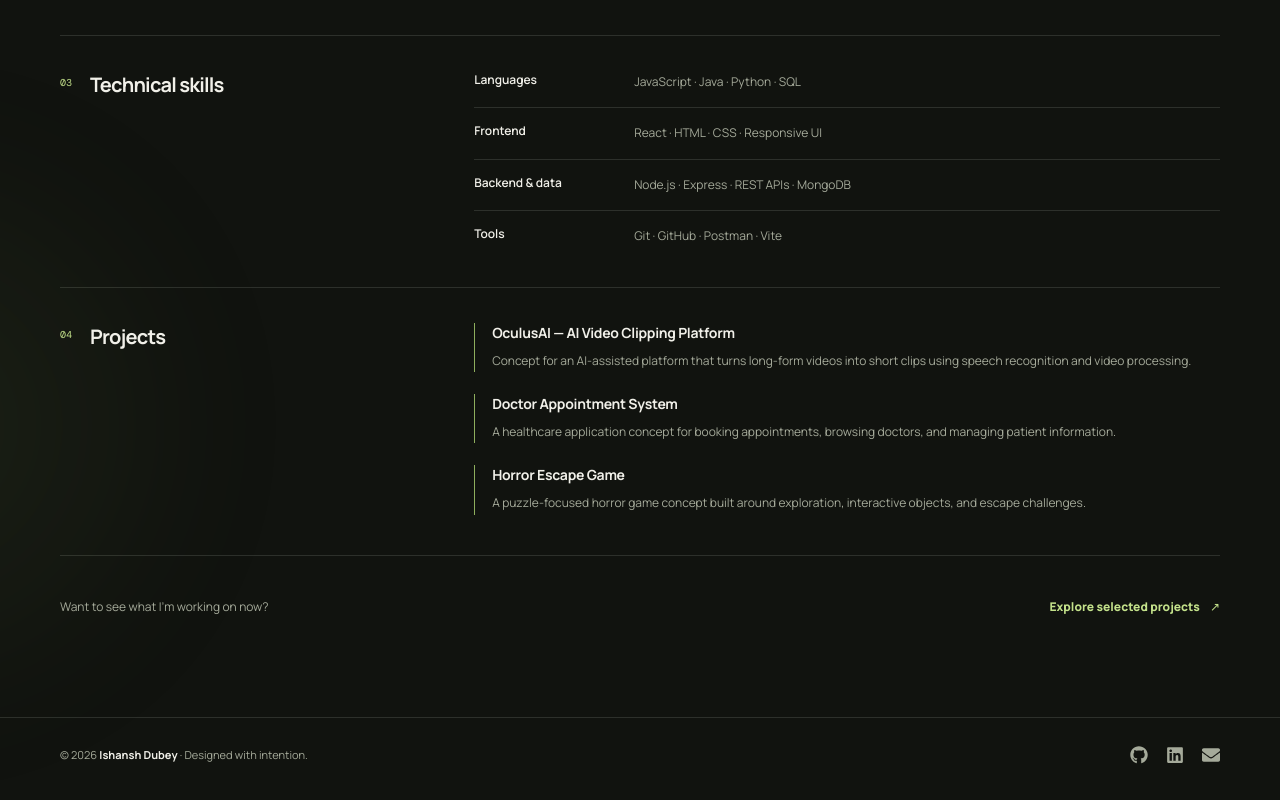
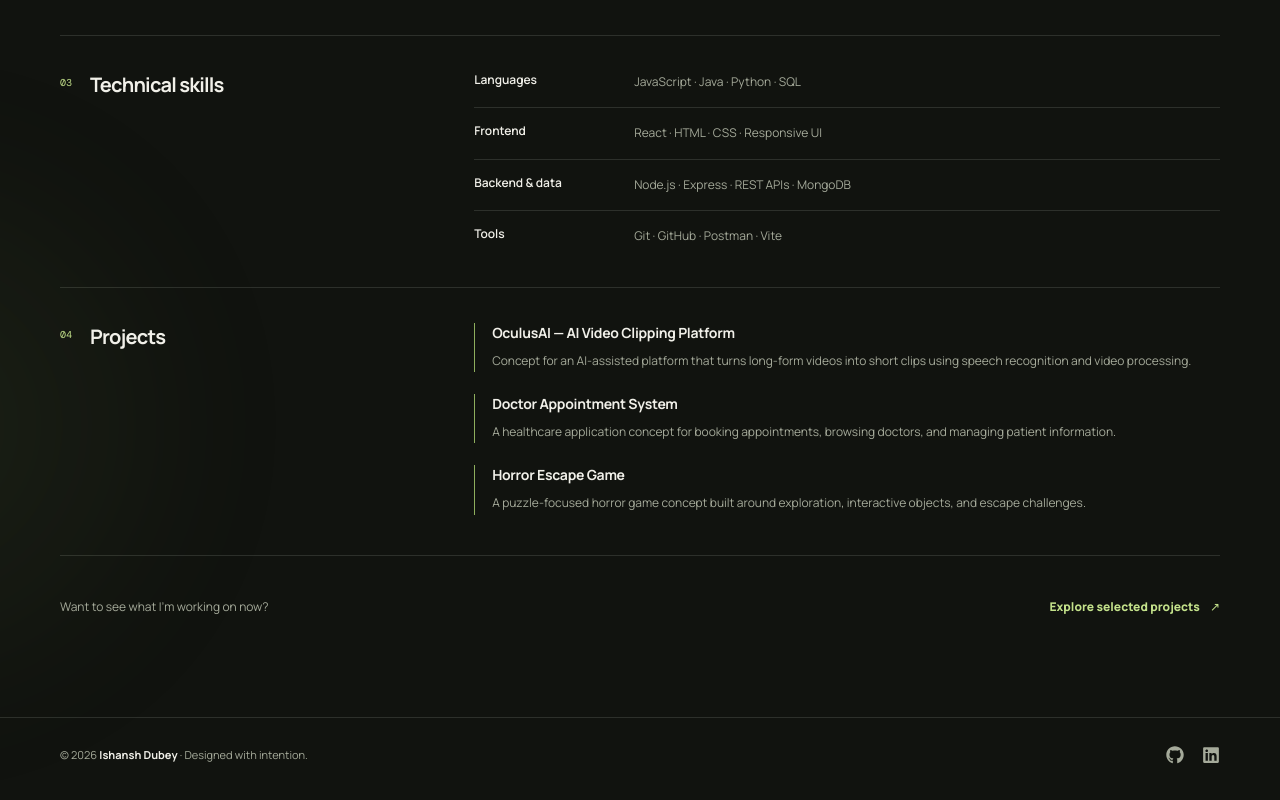
Before and after one commit to ishanshdubey-builds/Portfolio, a React (Vite) app in the folder Frontend/vite-project/: page /resume in a window 1280 px wide. Shown: the part 835-1635 px from the top of the page. Built offline with nearby package versions, Linux system fonts and the light colour scheme; a web font is replaced by a local one.

Commit message:
Remove placeholder email from portfolio footer

```diff
--- a/Frontend/vite-project/src/components/Footer.jsx
+++ b/Frontend/vite-project/src/components/Footer.jsx
@@ -1,5 +1,5 @@
 import "./Footer.css";
-import { FaGithub, FaLinkedin, FaEnvelope } from "react-icons/fa";
+import { FaGithub, FaLinkedin } from "react-icons/fa";
 
 function Footer() {
   return (
@@ -9,7 +9,6 @@ function Footer() {
         <div className="footer-links" aria-label="Social links">
           <a href="https://github.com/ishanshdubey-builds" target="_blank" rel="noreferrer" aria-label="GitHub"><FaGithub /></a>
           <a href="https://www.linkedin.com/in/ishansh-dubey-877b3438b" target="_blank" rel="noreferrer" aria-label="LinkedIn"><FaLinkedin /></a>
-          <a href="mailto:ishansh.dubey@example.com" aria-label="Email"><FaEnvelope /></a>
         </div>
       </div>
     </footer>
```
